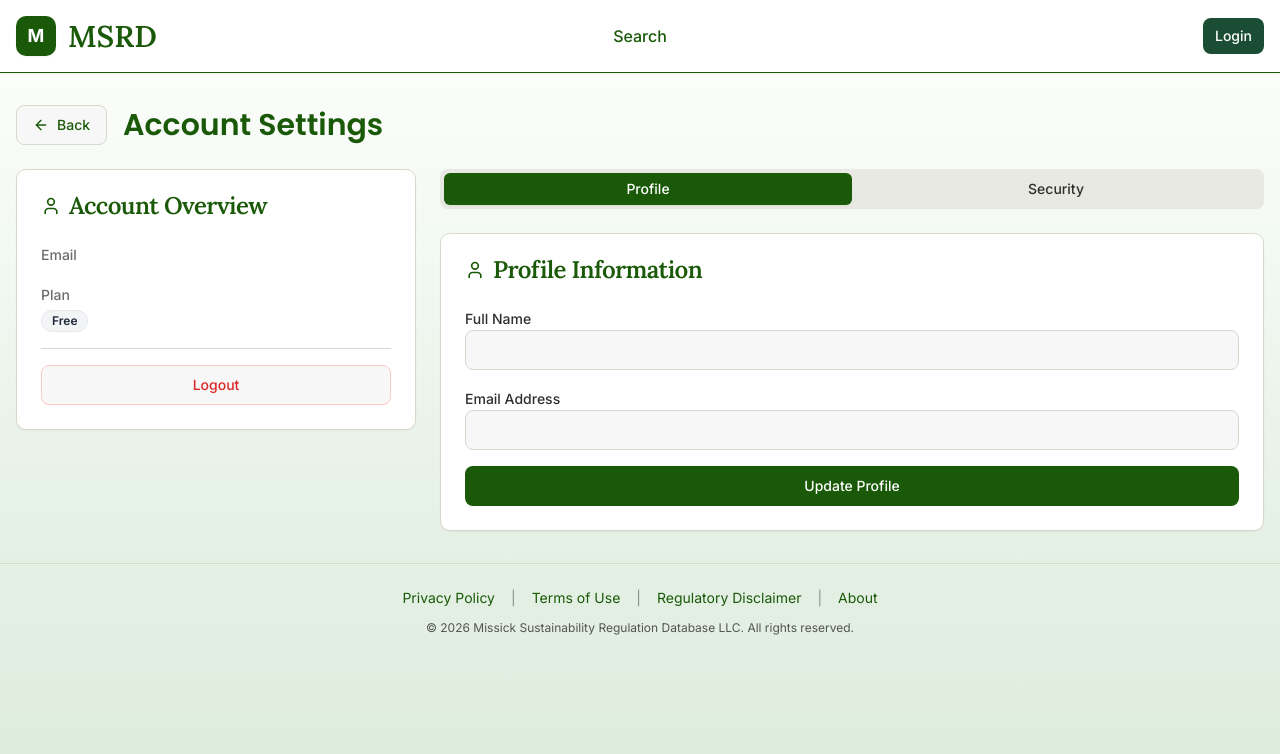
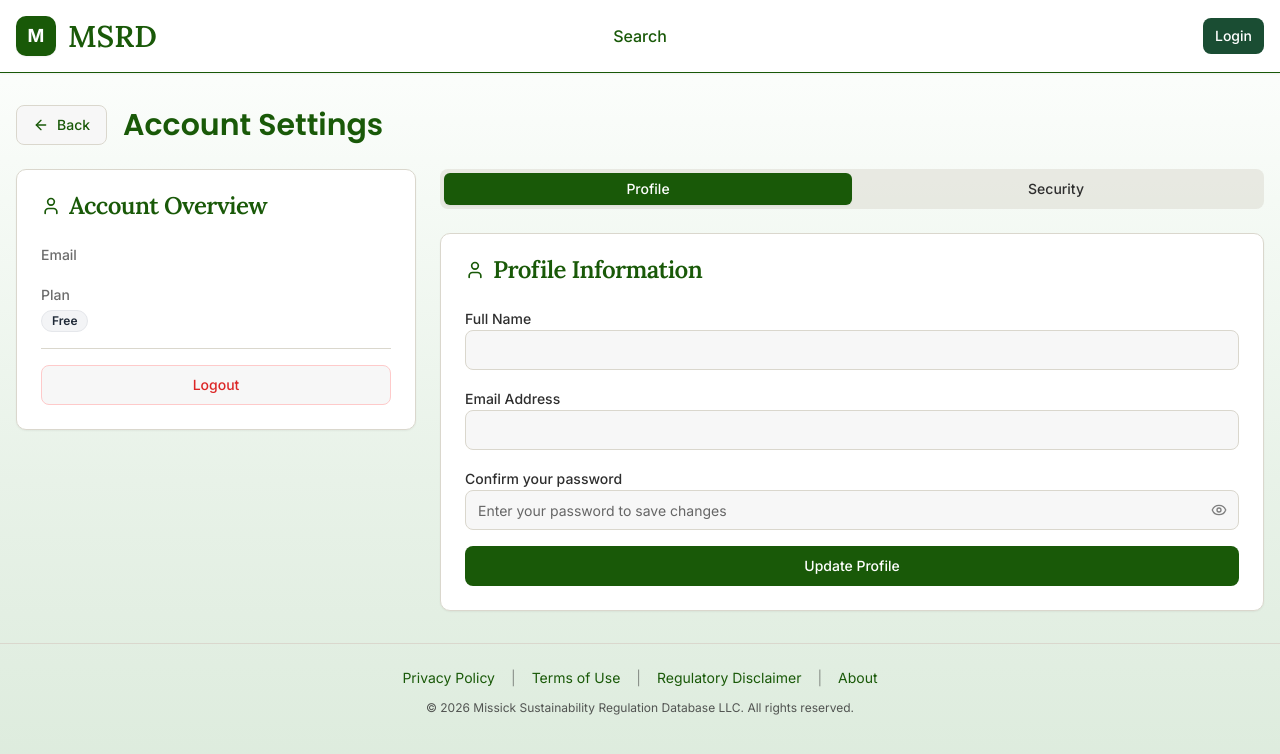
Before and after one commit to ahhdamnarchitect/regulation-compliance-sustainability, a React (Vite) app: page /account in a window 1280 px wide. Shown: the top 754 px of the page. Built offline with nearby package versions, Linux system fonts and the light colour scheme; no server answers.

Commit message:
Add email validation, re-auth on profile update, persist profile to Supabase

```diff
--- a/src/components/auth/LoginOverlay.tsx
+++ b/src/components/auth/LoginOverlay.tsx
@@ -6,6 +6,7 @@ import { Label } from '@/components/ui/label';
 import { Alert, AlertDescription } from '@/components/ui/alert';
 import { Tabs, TabsContent, TabsList, TabsTrigger } from '@/components/ui/tabs';
 import { Eye, EyeOff, Mail, Lock, User } from 'lucide-react';
+import { isValidEmail } from '@/lib/validation';
 
 interface LoginOverlayProps {
   onLogin: (email: string, password: string) => void;
@@ -21,16 +22,27 @@ export const LoginOverlay: React.FC<LoginOverlayProps> = ({
   loading = false
 }) => {
   const [showPassword, setShowPassword] = useState(false);
+  const [validationError, setValidationError] = useState<string | null>(null);
   const [loginData, setLoginData] = useState({ email: '', password: '' });
   const [registerData, setRegisterData] = useState({ email: '', password: '', name: '' });
 
   const handleLogin = (e: React.FormEvent) => {
     e.preventDefault();
+    setValidationError(null);
+    if (!isValidEmail(loginData.email)) {
+      setValidationError('Please enter a valid email address.');
+      return;
+    }
     onLogin(loginData.email, loginData.password);
   };
 
   const handleRegister = (e: React.FormEvent) => {
     e.preventDefault();
+    setValidationError(null);
+    if (!isValidEmail(registerData.email)) {
+      setValidationError('Please enter a valid email address.');
+      return;
+    }
     onRegister(registerData.email, registerData.password, registerData.name);
   };
 
@@ -119,9 +131,9 @@ export const LoginOverlay: React.FC<LoginOverlayProps> = ({
                   </div>
                 </div>
 
-                {error && (
+                {(validationError || error) && (
                   <Alert variant="destructive">
-                    <AlertDescription>{error}</AlertDescription>
+                    <AlertDescription>{validationError || error}</AlertDescription>
                   </Alert>
                 )}
 
@@ -180,9 +192,9 @@ export const LoginOverlay: React.FC<LoginOverlayProps> = ({
                   </div>
                 </div>
 
-                {error && (
+                {(validationError || error) && (
                   <Alert variant="destructive">
-                    <AlertDescription>{error}</AlertDescription>
+                    <AlertDescription>{validationError || error}</AlertDescription>
                   </Alert>
                 )}
 
--- /dev/null
+++ b/src/lib/validation.ts
@@ -0,0 +1,11 @@
+/**
+ * Client-side email validation (format only).
+ * Use with HTML5 type="email" and required; Supabase Auth validates on the server.
+ */
+const EMAIL_REGEX = /^[^\s@]+@[^\s@]+\.[^\s@]+$/;
+
+export function isValidEmail(value: string): boolean {
+  const trimmed = value.trim();
+  if (!trimmed) return false;
+  return EMAIL_REGEX.test(trimmed);
+}
--- a/src/pages/AccountSettings.tsx
+++ b/src/pages/AccountSettings.tsx
@@ -11,6 +11,7 @@ import { Tabs, TabsContent, TabsList, TabsTrigger } from '@/components/ui/tabs';
 import { Badge } from '@/components/ui/badge';
 import { useAuth } from '@/contexts/AuthContext';
 import { supabase } from '@/lib/supabase';
+import { isValidEmail } from '@/lib/validation';
 import {
   User,
   Mail,
@@ -43,6 +44,10 @@ export default function AccountSettings() {
     }
   }, [user?.id, user?.full_name, user?.email]);
 
+  // Profile re-auth (confirm password to save profile)
+  const [profileConfirmPassword, setProfileConfirmPassword] = useState('');
+  const [showProfilePassword, setShowProfilePassword] = useState(false);
+
   // Password form state
   const [passwordData, setPasswordData] = useState({
     currentPassword: '',
@@ -56,15 +61,46 @@ export default function AccountSettings() {
   const handleProfileUpdate = async (e: React.FormEvent) => {
     e.preventDefault();
     if (!user) return;
+    setMessage(null);
+    if (!isValidEmail(profileData.email)) {
+      setMessage({ type: 'error', text: 'Please enter a valid email address.' });
+      return;
+    }
+    if (!profileConfirmPassword.trim()) {
+      setMessage({ type: 'error', text: 'Please enter your password to confirm changes.' });
+      return;
+    }
     setLoading(true);
-    setMessage(null);
     try {
+      const { error: reAuthError } = await supabase.auth.signInWithPassword({
+        email: user.email,
+        password: profileConfirmPassword,
+      });
+      if (reAuthError) {
+        setMessage({ type: 'error', text: 'Incorrect password. Please try again.' });
+        setLoading(false);
+        return;
+      }
+      const emailChanged = profileData.email.trim() !== (user.email ?? '');
+      if (emailChanged) {
+        const { error: updateAuthError } = await supabase.auth.updateUser({ email: profileData.email.trim() });
+        if (updateAuthError) {
+          setMessage({ type: 'error', text: updateAuthError.message || 'Failed to update email. Please try again.' });
+          setLoading(false);
+          return;
+        }
+      }
       const { error } = await supabase
         .from('profiles')
-        .update({ full_name: profileData.name, updated_at: new Date().toISOString() })
+        .update({
+          full_name: profileData.name.trim(),
+          email: profileData.email.trim(),
+          updated_at: new Date().toISOString(),
+        })
         .eq('id', user.id);
       if (error) throw error;
       setMessage({ type: 'success', text: 'Profile updated successfully!' });
+      setProfileConfirmPassword('');
     } catch (error) {
       setMessage({ type: 'error', text: 'Failed to update profile. Please try again.' });
     } finally {
@@ -223,6 +259,31 @@ export default function AccountSettings() {
                         />
                       </div>
 
+                      <div>
+                        <Label htmlFor="profileConfirmPassword" className="text-earth-text font-medium">
+                          Confirm your password
+                        </Label>
+                        <div className="relative">
+                          <Input
+                            id="profileConfirmPassword"
+                            type={showProfilePassword ? 'text' : 'password'}
+                            value={profileConfirmPassword}
+                            onChange={(e) => setProfileConfirmPassword(e.target.value)}
+                            placeholder="Enter your password to save changes"
+                            className="border-earth-sand focus:border-earth-primary focus:ring-earth-primary pr-10"
+                            required
+                          />
+                          <button
+                            type="button"
+                            onClick={() => setShowProfilePassword((v) => !v)}
+                            className="absolute right-2 top-1/2 -translate-y-1/2 text-earth-text/60 hover:text-earth-text p-1 rounded"
+                            aria-label={showProfilePassword ? 'Hide password' : 'Show password'}
+                          >
+                            {showProfilePassword ? <EyeOff className="h-4 w-4" /> : <Eye className="h-4 w-4" />}
+                          </button>
+                        </div>
+                      </div>
+
                       <Button
                         type="submit"
                         className="w-full bg-earth-primary hover:bg-earth-primary/90 text-white"
--- a/src/pages/Login.tsx
+++ b/src/pages/Login.tsx
@@ -7,6 +7,7 @@ import { Input } from '@/components/ui/input';
 import { Button } from '@/components/ui/button';
 import { Label } from '@/components/ui/label';
 import { Alert, AlertDescription } from '@/components/ui/alert';
+import { isValidEmail } from '@/lib/validation';
 
 export default function Login() {
   const [email, setEmail] = useState('');
@@ -18,6 +19,10 @@ export default function Login() {
   const handleSubmit = async (e: React.FormEvent) => {
     e.preventDefault();
     setError('');
+    if (!isValidEmail(email)) {
+      setError('Please enter a valid email address.');
+      return;
+    }
     try {
       await login(email, password);
       navigate('/');
```
